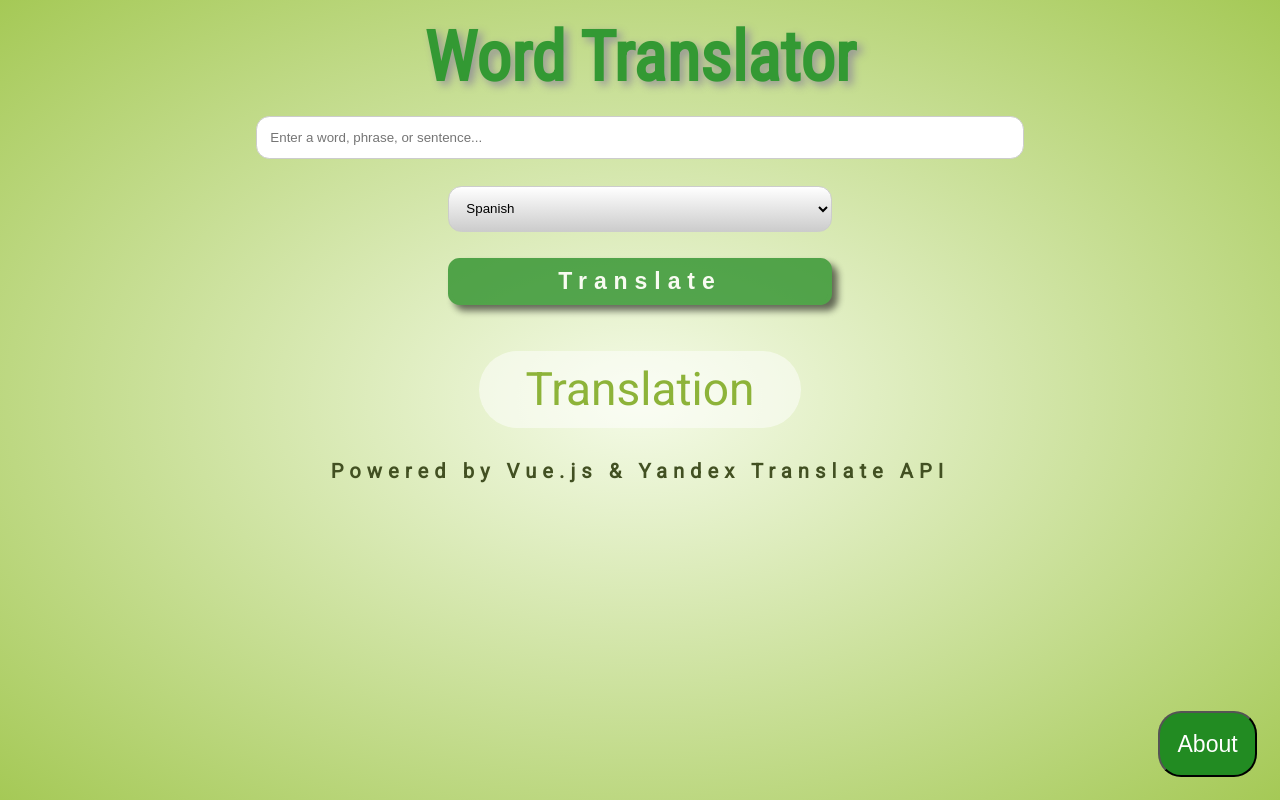
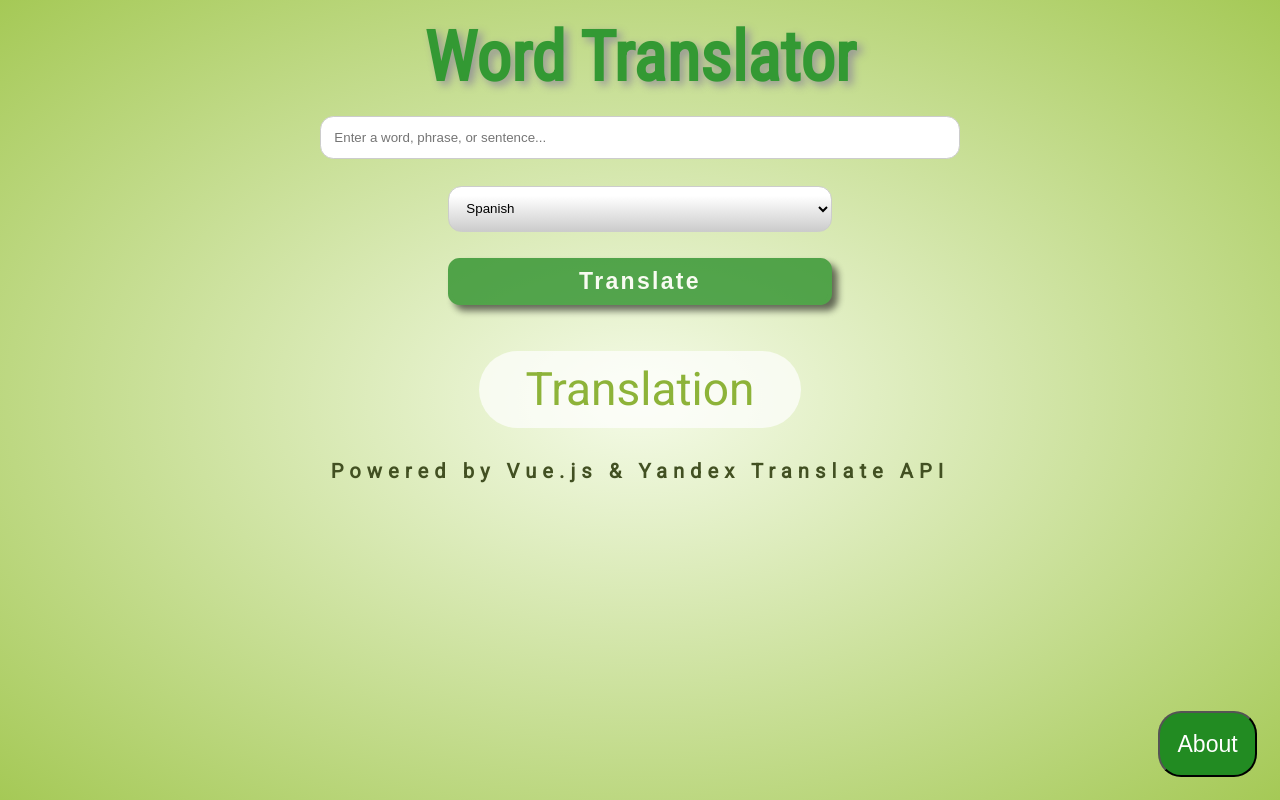
Before and after one commit to jbratcher/word_translator, a Vue app: page / in a window 1280 px wide. Built offline with nearby package versions, Linux system fonts and the light colour scheme; what vue-resource would draw is missing.

Commit message:
css refactor

```diff
--- a/src/css/styles.css
+++ b/src/css/styles.css
@@ -6,7 +6,7 @@
     box-sizing: border-box;
 }
 
-body {
+html, body {
     background: radial-gradient(#F5FBE8 0%, rgba(165,201,86,1)  100%);
     font-family: 'Roboto', sans-serif;
     font-size: calc(14px + (26 - 14) * ((100vw - 300px) / (1600 - 300)));
@@ -70,7 +70,7 @@ form input, form select {
 }
 
 form input[type="text"] {
-    width: 60vw;
+    width: 50vw;
 }
 
 form input:hover {
@@ -78,7 +78,7 @@ form input:hover {
 }
 
 form select {
-    background: linear-gradient(to bottom, #fff 0%, #ccc 100%);
+    background: linear-gradient(to bottom, #fff 20%, #ccc 100%);
     border: 0.0625em solid #ccc;
     box-shadow: inset 0 0.0625em 0.1875 #ddd;
     vertical-align: middle;
@@ -99,7 +99,7 @@ form select:focus {
     border-radius: 0.5em;
     box-shadow: 0.25em 0.25em 0.3125em 0em rgba(0,0,0,0.75);
     font-size: 1em;
-    letter-spacing: 0.3em;
+    letter-spacing: 0.1em;
     opacity: 0.75;
     padding: 0.25em;
 }
@@ -115,7 +115,7 @@ form select:focus {
 .output {
     font-size: 1.5em;
     color: #8DB339;
-    background: rgba(255,255,255,0.5);
+    background: rgba(255,255,255,0.7);
     padding: 0.25em 1em;
     border-radius: 1em;
 }
@@ -162,15 +162,14 @@ form select:focus {
 #about a {
     display: block;
     color: #606333;
-    text-decoration: none;
     margin-top: 1em;
     transition: 0.5s ease-in-out;
+    text-decoration: underline;
 }
 
 #about a:hover {
     transform: scale(1.1);
     color: #9fa454;
-    text-decoration: underline;
 }
 
 /* Media Queries */
```
